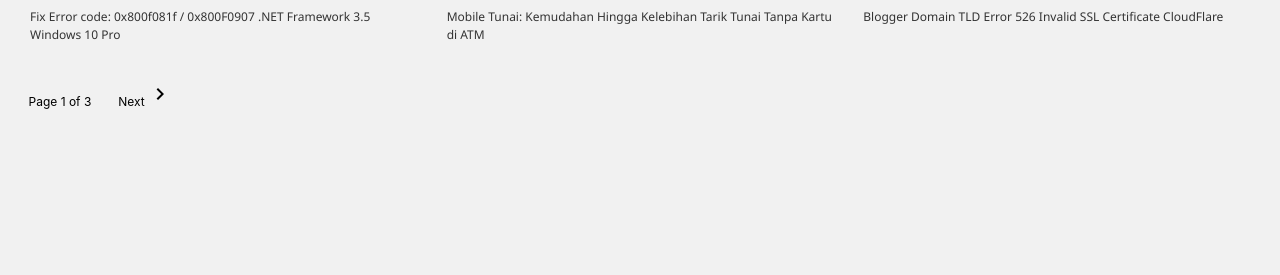
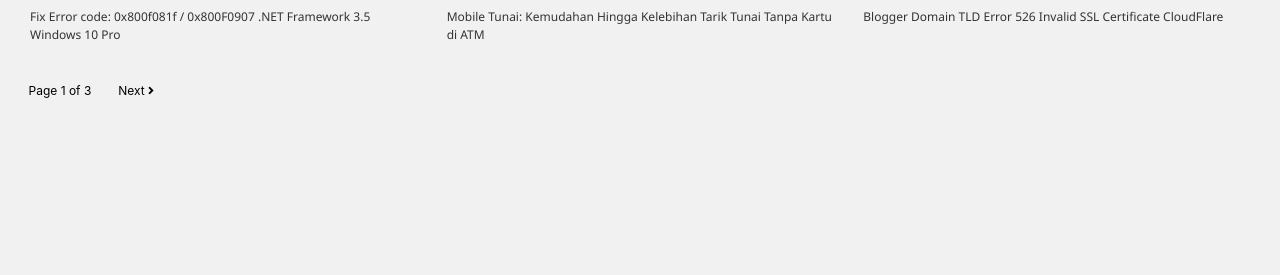
Before and after one commit to mohamadrido/blog, a Jekyll site: the page built from index.html, in a window 1280 px wide. Shown: the part 560-835 px from the top of the page. Built offline with Jekyll 4.4.1, drawn with Linux system fonts in a browser that asks for light colours; the list of posts is cut into pages by our own code.

Commit message:
Update index.html

```diff
--- a/index.html
+++ b/index.html
@@ -17,14 +17,14 @@
 <br/>
 {% if paginator.previous_page %}
 {% if paginator.previous_page == 1 %}
-<a style="text-decoration: none; padding: 10px;" href="{{site.baseurl}}/{{ include.basepath }}" title="Previous Page"><svg height='24' viewBox='0 0 24 24' width='24'><path d='M15.41,16.58L10.83,12L15.41,7.41L14,6L8,12L14,18L15.41,16.58Z' color='#555'/></svg> Prev</a>
+<a style="text-decoration: none; padding: 10px;" href="{{site.baseurl}}/{{ include.basepath }}" title="Previous Page"><!--svg height='24' viewBox='0 0 24 24' width='24'><path d='M15.41,16.58L10.83,12L15.41,7.41L14,6L8,12L14,18L15.41,16.58Z' color='#555'/></svg--><i class="fa fa-angle-right"></i> Prev</a>
 {% else %}
-<a style="text-decoration: none; padding: 10px;" href="{{ paginator.previous_page_path | prepend: site.baseurl | replace: '//', '/' }}" title="Previous Page"><svg height='24' viewBox='0 0 24 24' width='24'><path d='M15.41,16.58L10.83,12L15.41,7.41L14,6L8,12L14,18L15.41,16.58Z' color='#555'/></svg> Prev</a>
+<a style="text-decoration: none; padding: 10px;" href="{{ paginator.previous_page_path | prepend: site.baseurl | replace: '//', '/' }}" title="Previous Page"><!--svg height='24' viewBox='0 0 24 24' width='24'><path d='M15.41,16.58L10.83,12L15.41,7.41L14,6L8,12L14,18L15.41,16.58Z' color='#555'/></svg--><i class="fa fa-angle-right"></i> Prev</a>
 {% endif %}
 {% endif %}
 <span> &nbsp; &nbsp; Page {{paginator.page}} of {{paginator.total_pages}} &nbsp; &nbsp; </span>
 {% if paginator.next_page %}
-<a style="text-decoration: none; padding: 10px;" href="{{ paginator.next_page_path | prepend: site.baseurl | replace: '//', '/' }}" title="Next Page">Next <svg height='24' viewBox='0 0 24 24' width='24'><path d='M8.59,16.58L13.17,12L8.59,7.41L10,6L16,12L10,18L8.59,16.58Z' color='#555'/></svg></a>
+<a style="text-decoration: none; padding: 10px;" href="{{ paginator.next_page_path | prepend: site.baseurl | replace: '//', '/' }}" title="Next Page">Next <i class="fa fa-angle-right"></i><!--svg height='24' viewBox='0 0 24 24' width='24'><path d='M8.59,16.58L13.17,12L8.59,7.41L10,6L16,12L10,18L8.59,16.58Z' color='#555'/></svg--></a>
 {% endif %}
 <br/>
 </div>
```
